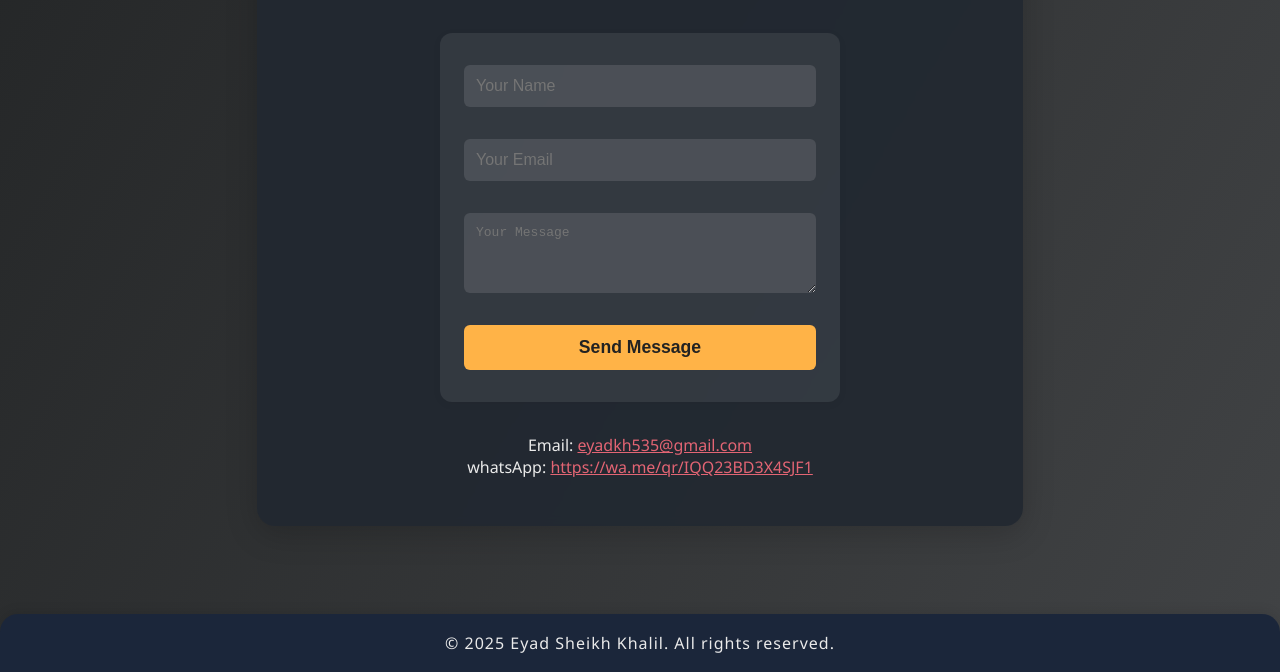
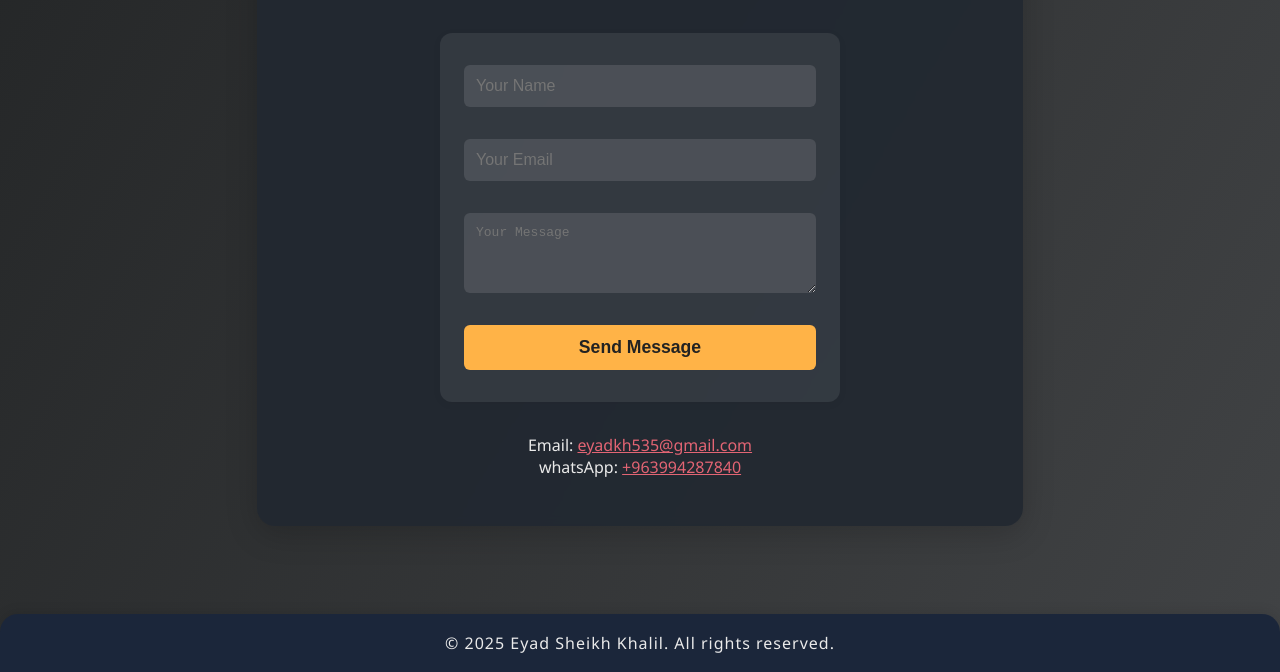
Before and after one commit to eyadsheikh/my-profile-website, a plain HTML site: page docs/contact.html in a window 1280 px wide. Shown: the part 277-949 px from the top of the page. Drawn offline with Linux system fonts and the light colour scheme.

Commit message:
Update contact.html

```diff
--- a/docs/contact.html
+++ b/docs/contact.html
@@ -32,7 +32,7 @@
             </form>
             <div style="margin-top:2em;">
                 <p>Email: <a href="mailto:eyadkh535@gmail.com" style="color:#e36574;">eyadkh535@gmail.com</a></p>
-                <p>whatsApp: <a href="#" style="color:#e36574;">https://wa.me/qr/IQQ23BD3X4SJF1</a></p>
+                <p>whatsApp: <a href="https://wa.me/qr/IQQ23BD3X4SJF1" style="color:#e36574;">+963994287840</a></p>
             </div>
         </section>
     </main>
```
